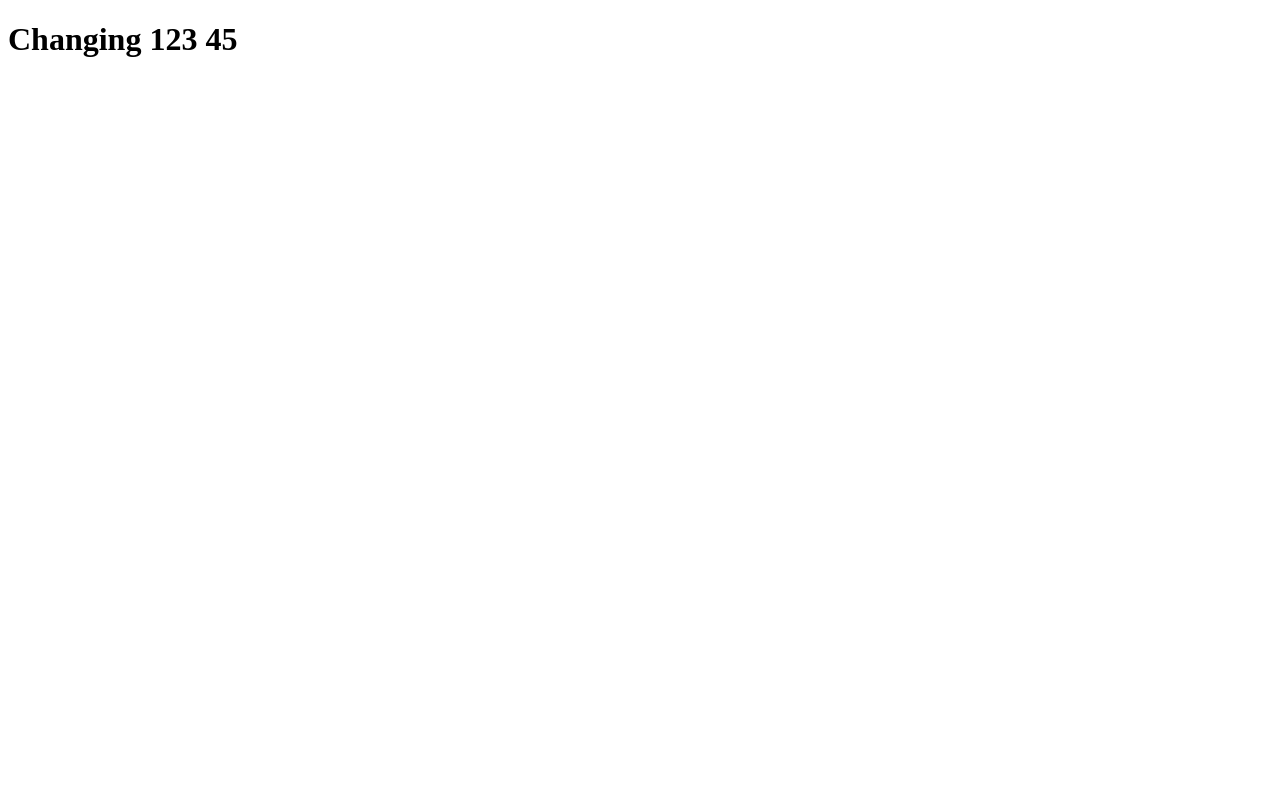
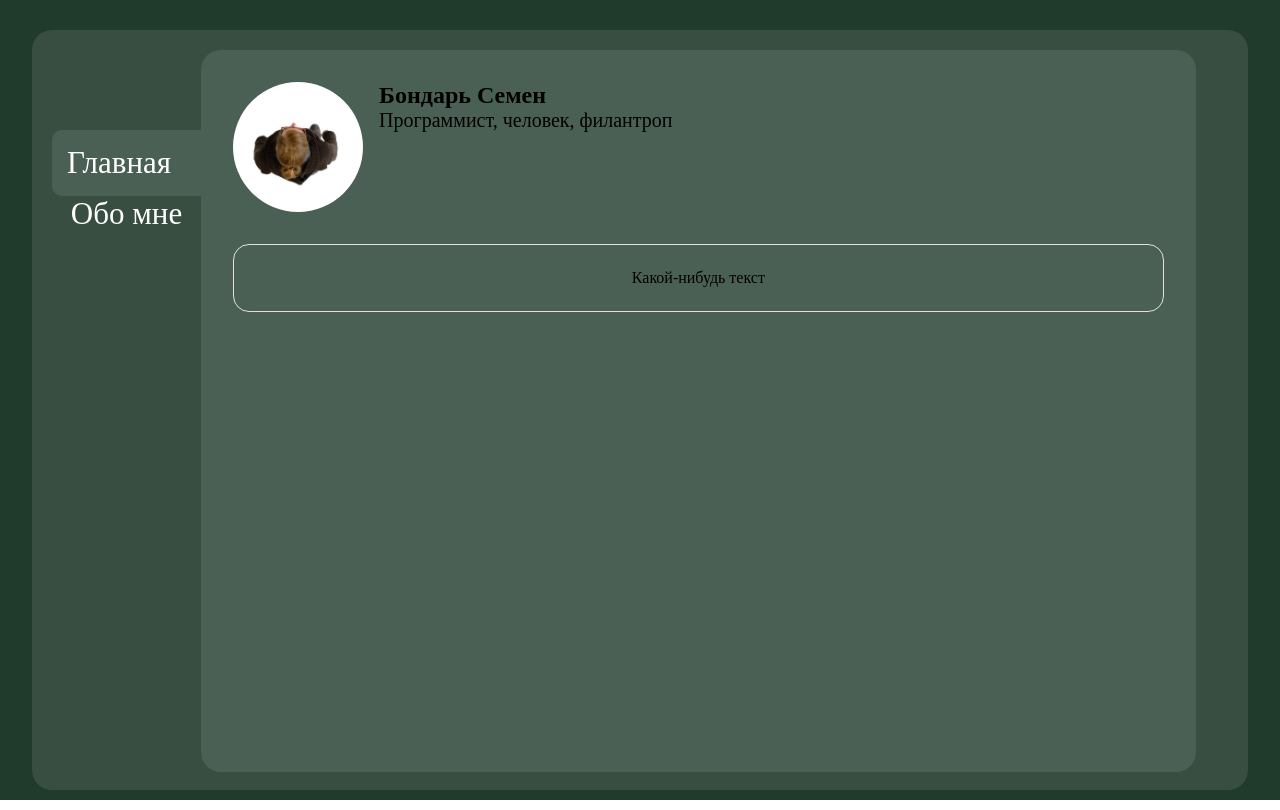
Before and after one commit to bonbonse/bonbonse.github.io, a Vue app: page / in a window 1280 px wide. Before the commit this address had no page. Built offline with nearby package versions, Linux system fonts and the light colour scheme; the HTML template or start-up script is replaced by a standard one.

Commit message:
сделал базу по App и Sidebar и немного поверстал главную страницу

```diff
--- a/package.json
+++ b/package.json
@@ -16,6 +16,7 @@
     "format": "prettier --write --experimental-cli src/"
   },
   "dependencies": {
+    "sass-loader": "^17.0.0",
     "vue": "^3.5.26",
     "vue-router": "^4.6.4"
   },
@@ -31,6 +32,7 @@
     "jiti": "^2.6.1",
     "npm-run-all2": "^8.0.4",
     "prettier": "3.7.4",
+    "sass": "^1.100.0",
     "typescript": "~5.9.3",
     "vite": "^7.3.0",
     "vite-plugin-vue-devtools": "^8.0.5",
--- a/src/App.vue
+++ b/src/App.vue
@@ -1,7 +1,45 @@
-<script setup lang="ts"></script>
+<script setup lang="ts">
+import AppSidebar from './components/layout/AppSidebar.vue';
+</script>
 
 <template>
-  <h1>Changing 123 45</h1>
+  <div id="app" class="app">
+    <div class="app-wrapper">
+      <AppSidebar class="app-wrapper__sidebar" />
+      <div class="app-wrapper__content">
+        <router-view />
+      </div>
+    </div>
+  </div>
 </template>
 
-<style scoped></style>
+<style lang="scss" scoped>
+.app {
+  display: flex;
+  align-items: center;
+  justify-content: center;
+  background-color: $bg-primary;
+  height: 100vh;
+  width: 100vw;
+  position: relative;
+  &-wrapper {
+    display: flex;
+    flex-direction: row;
+    margin-top: 20px;
+    text-align: center;
+    border-radius: 20px;
+    width: 95%;
+    height: 95%;
+    background-color: rgba(255, 255, 255, 0.1);
+    &__sidebar {
+      margin-left: 20px;
+      margin-top: 100px;
+    }
+    &__content {
+      height: 100%;
+      width: 100%;
+      margin-top: 20px;
+    }
+  }
+}
+</style>
--- /dev/null
+++ b/src/components/layout/AppSidebar.vue
@@ -0,0 +1,61 @@
+<script lang="ts">
+import { defineComponent } from 'vue';
+
+type RouterLinkItem = {
+    caption: string;
+    link: string;
+    is_active: boolean;
+};
+
+export default defineComponent({
+    data() {
+        return {
+            routerLinkItems: [
+                { caption: 'Главная', link: '/', is_active: true },
+                { caption: 'Обо мне', link: '/about', is_active: false },
+            ] as RouterLinkItem[],
+        };
+    },
+    methods: {
+        handleSelectRouterLink(selectedRouterLink: RouterLinkItem) {
+            this.routerLinkItems.map((item) => item.is_active = item == selectedRouterLink);
+        }
+    },
+});
+</script>
+
+<template>
+    <div class="sidebar">
+        <nav class="nav">
+            <router-link
+                v-for="item in routerLinkItems"
+                :key="item.caption"
+                :to="item.link"
+                :class="['nav-link', item.is_active ? 'active' : '']"
+                @click.prevent="handleSelectRouterLink(item)"
+            >{{ item.caption }}</router-link>
+        </nav>
+    </div>
+</template>
+
+<style lang="scss" scoped>
+.sidebar {
+    font-size: 31px;
+    nav {
+        display: flex;
+        flex-direction: column;
+        align-items: center;
+        justify-content: left;
+        .nav-link {
+            color: white;
+            text-decoration: none;
+        }
+        .active {
+            background-color: rgba(255, 255, 255, 0.1);
+            border-radius: 10px 0 0 10px;
+            padding: 15px;
+            padding-right: 30px;
+        }
+    }
+}
+</style>
--- /dev/null
+++ b/src/components/layout/ContentWrapper.vue
@@ -0,0 +1,14 @@
+<template>
+    <div class="app-content-wrapper">
+        <slot />
+    </div>
+</template>
+
+<style lang="scss">
+.app-content-wrapper {
+    border-radius: 20px;
+    width: 95%;
+    height: 95%;
+    background-color: rgba(255, 255, 255, 0.1);
+}
+</style>
--- a/src/main.ts
+++ b/src/main.ts
@@ -1,6 +1,7 @@
 import { createApp } from 'vue'
 import App from './App.vue'
 import router from './router'
+import './styles/main.scss'
 
 const app = createApp(App)
 
--- a/src/router/index.ts
+++ b/src/router/index.ts
@@ -2,7 +2,13 @@ import { createRouter, createWebHistory } from 'vue-router'
 
 const router = createRouter({
   history: createWebHistory(import.meta.env.BASE_URL),
-  routes: [],
+   routes: [
+    {
+      path: '/',
+      name: 'mainView',
+      component: () => import('../views/MainView.vue')
+    },
+  ],
 })
 
 export default router
--- /dev/null
+++ b/src/styles/_colors.scss
@@ -0,0 +1,11 @@
+// Backgrounds
+$bg-primary: #203A2B;
+$bg-secondary: rgba(255, 255, 255, 0.1);
+
+// Text
+$text-primary: #ffffff;
+$text-secondary: #666666;
+$text-dark: #000000;
+
+// Borders
+$border-light: #e0e0e0;
--- /dev/null
+++ b/src/styles/main.scss
@@ -0,0 +1,3 @@
+* {
+  margin: 0;
+}
--- /dev/null
+++ b/src/views/MainView.vue
@@ -0,0 +1,80 @@
+<script lang="ts">
+import ContentWrapper from '@/components/layout/ContentWrapper.vue'
+import { defineComponent } from 'vue';
+
+export default defineComponent({
+  components: {
+    ContentWrapper,
+  },
+  data() {
+    return {
+      photo: new URL('@/assets/photo.jpg', import.meta.url).href,
+    }
+  },
+})
+
+</script>
+
+<template>
+  <ContentWrapper>
+    <div class="main">
+      <div class="profile">
+        <img class="profile__photo" :src="photo" alt="photo">
+        <div class="profile__info">
+          <div class="profile__name">Бондарь Семен</div>
+          <div class="profile__description">Программист, человек, филантроп</div>
+        </div>
+      </div>
+      <div class="card">
+        <p class="card__text">Какой-нибудь текст</p>
+      </div>
+    </div>
+  </ContentWrapper>
+</template>
+
+<style lang="scss" scoped>
+.main {
+  padding: 2rem;
+}
+
+.profile {
+  display: flex;
+  align-items: flex-start;
+  gap: 1rem;
+  margin-bottom: 2rem;
+  text-align: left;
+
+  &__photo {
+    width: 130px;
+    height: 130px;
+    border-radius: 50%;
+    object-fit: cover;
+    flex-shrink: 0;
+  }
+
+  &__info {
+    display: flex;
+    flex-direction: column;
+  }
+
+  &__name {
+    font-size: 24px;
+    font-weight: 600;
+  }
+
+  &__description {
+    font-size: 20px;
+    color: $text-dark;
+  }
+}
+
+.card {
+  border: 1px solid $border-light;
+  border-radius: 16px;
+  padding: 1.5rem;
+
+  &__text {
+    margin: 0;
+  }
+}
+</style>
--- a/vite.config.ts
+++ b/vite.config.ts
@@ -16,5 +16,11 @@ export default defineConfig({
       '@': fileURLToPath(new URL('./src', import.meta.url))
     },
   },
-
+  css: {
+    preprocessorOptions: {
+      scss: {
+        additionalData: `@use "@/styles/colors" as *;`
+      }
+    }
+  }
 })
```
Also changed, not shown: src/assets/photo.jpg (added), 1 other file (tests, documents, lock files or other folders).
